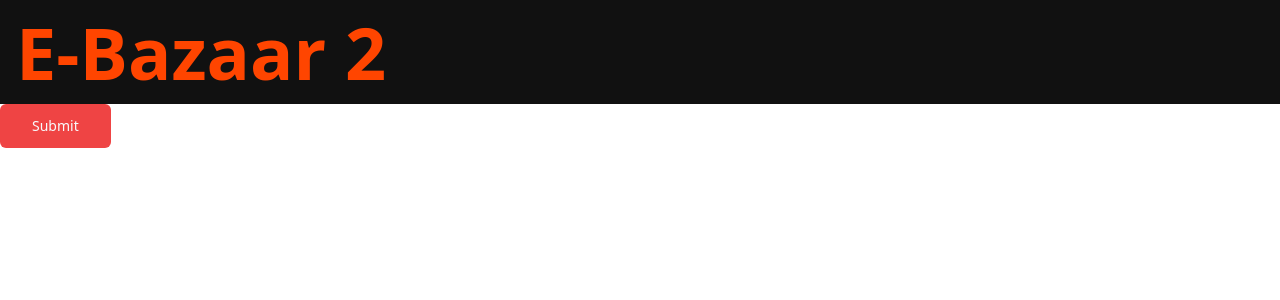
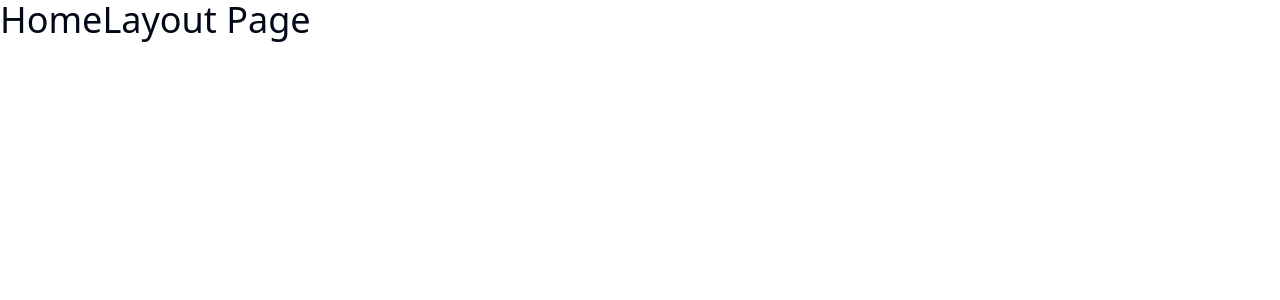
Before and after one commit to Nimira43/Wavy-Text-Animation, a React (Vite) app: page /cart in a window 1280 px wide. Shown: the top 300 px of the page. Built offline with nearby package versions, Linux system fonts and the light colour scheme.

Commit message:
Developing the routing of the pages.

```diff
--- a/src/App.tsx
+++ b/src/App.tsx
@@ -1,3 +1,4 @@
+import { RouterProvider, createBrowserRouter } from 'react-router-dom';
 import {
   HomeLayout,
   Landing,
@@ -12,24 +13,50 @@ import {
   Orders,
 } from './pages';
 
-import { Button } from "@/components/ui/button"
-import { useAppSelector } from "./hooks"
+const router = createBrowserRouter([
+  {
+    path: '/',
+    element: <HomeLayout />,
 
-function App() {
-  const {name} = useAppSelector((state) => state.userState)
-  console.log(name)
-  return (
-      <div>
-        <h1 className='text-7xl text-[#ff4500] font-bold bg-[#111] p-4'>E-Bazaar 2</h1>
-        <Button
-          variant='destructive'
-          size='lg'
-          onClick={() => console.log('Button Pressed')}
-        >
-          Submit
-        </Button>
-      </div>
-  )
-}
+    children: [
+      {
+        index: true,
+        element: <Landing />,
+      },
+      {
+        path: 'products',
+        element: <Products />,
+      },
+      {
+        path: 'products/:id',
+        element: <SingleProduct />,
+      },
+      {
+        path: 'cart',
+        element: <Cart />,
+      },
+      { path: 'about', element: <About /> },
+      {
+        path: 'checkout',
+        element: <Checkout />,
+      },
+      {
+        path: 'orders',
+        element: <Orders />,
+      },
+    ],
+  },
+  {
+    path: '/login',
+    element: <Login />,
+  },
+  {
+    path: '/register',
+    element: <Register />,
+  },
+]);
 
-export default App
+const App = () => {
+  return <RouterProvider router={router} />;
+};
+export default App;
--- a/src/pages/Cart.tsx
+++ b/src/pages/Cart.tsx
@@ -1,4 +1,16 @@
+import { Button } from '@/components/ui/button';
+import { Link } from 'react-router-dom';
 function Cart() {
-    return <h1 className='text-4xl'>Cart Page</h1>;
-  }
-  export default Cart;
+  return (
+    <div>
+      <h1 className='text-4xl'>Cart Page</h1>
+      <Link to='/' className='text-7xl text-[#ff4500]'>
+        back home
+      </Link>
+      <Button asChild size='lg'>
+        <Link to='/'>home button</Link>
+      </Button>
+    </div>
+  );
+}
+export default Cart;
```
